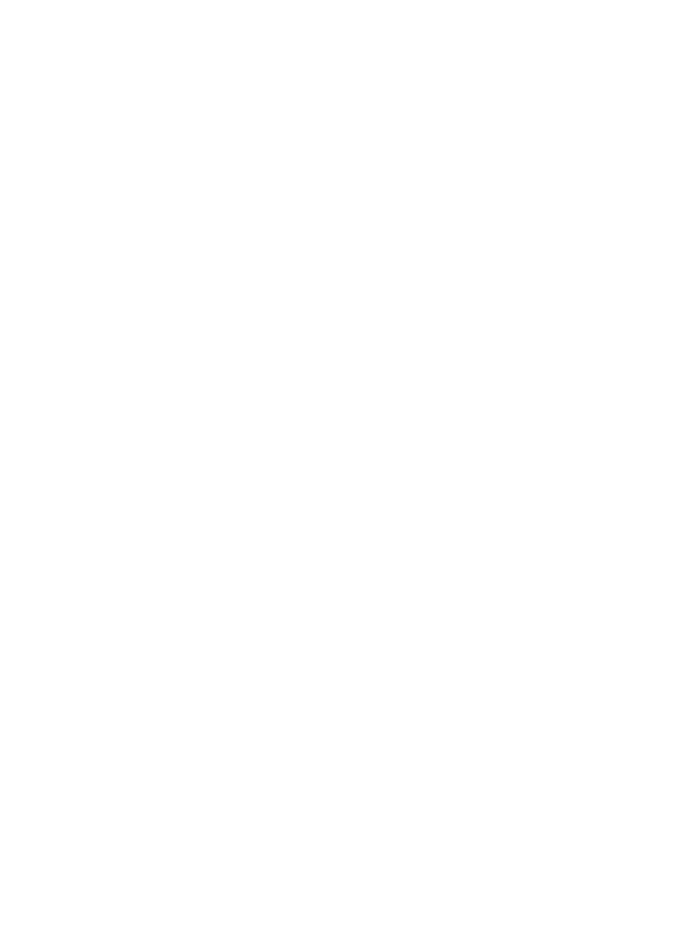
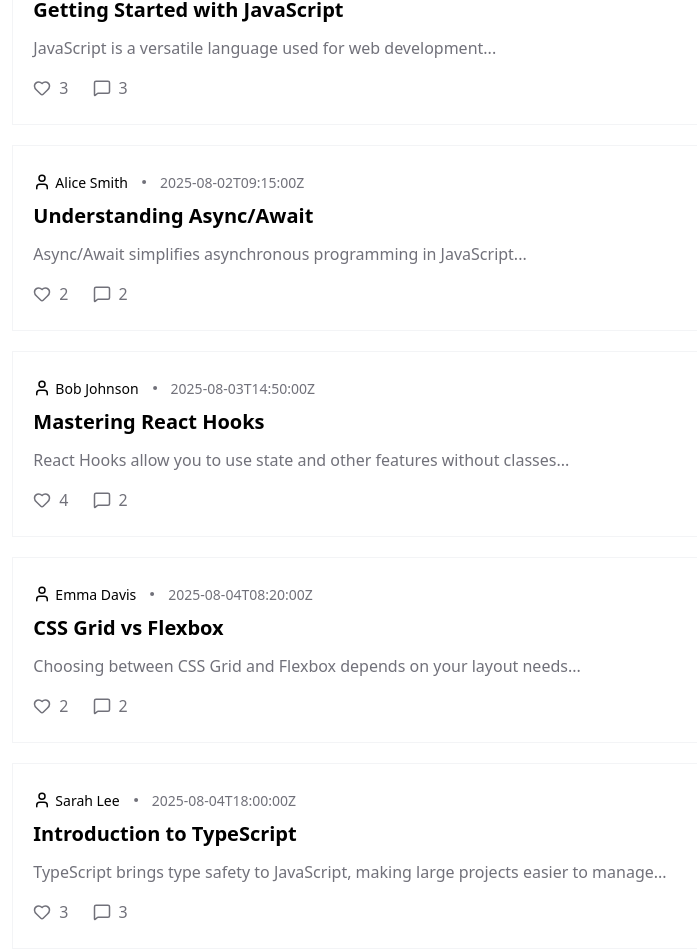
Before and after one commit to Mathmateguru/localhub-fe, a React (Vite) app: page /feeds/1 in a window 1280 px wide. Shown: the part 170-1122 px from the top of the page, without its empty margins (200-897 px from the left). Before the commit the page ends 880 px from the top, so only its background shows below. Built offline with nearby package versions, Linux system fonts and the light colour scheme; no server answers; sample sign-in values are in the browser's storage.

Commit message:
make postcard resuable

```diff
--- /dev/null
+++ b/src/components/PostCard.tsx
@@ -0,0 +1,42 @@
+import { User, Dot, Heart, MessageSquare } from 'lucide-react'
+
+
+interface Post {
+ name: string;
+ dateCreated: string;
+ title: string;
+ content: string;
+ likes: string[];
+ comments: string[];
+}
+
+interface PostCardProps {
+  post: Post
+}
+
+const PostCard = ({post}: PostCardProps) => {
+  return (
+    <div className="border border-[1px border-gray-100 h-[auto] px-5 py-6">
+      <div className='flex gap-1 text-[14px] items-center'>
+        <User size={18} />
+        <span >{post.name}</span>
+        <Dot className="text-[#71717A]" />
+        <span className="text-[#71717A]">{post.dateCreated}</span>
+      </div>
+      <div className="mt-2 mb-3 font-semibold text-xl">{post.title}</div>
+      <div className="text-[#71717A]">{post.content}</div>
+      <div className='mt-4 flex gap-6'>
+        <div className='flex items-center gap-1 text-[#71717A]'>
+          <Heart size={18} />
+          <span className="text-[#71717A] ml-1">{post.likes.length}</span>
+        </div>
+        <div className='flex items-center gap-1 text-[#71717A]'>
+          <MessageSquare size={18} />
+          <span className="text-[#71717A] ml-1">{post.comments.length}</span>
+        </div>
+      </div>
+    </div>)
+    ;
+};
+
+export default PostCard;
--- a/src/components/Sidebar/Sidebar.css
+++ b/src/components/Sidebar/Sidebar.css
@@ -1,10 +1,4 @@
 
-.side_bar{
-height: 100%;
-width: 250px;
-background-color: whitesmoke;
-
-}
 
 .row  #side_bar_icon{
 flex: 30%;
--- a/src/components/Sidebar/Sidebar.tsx
+++ b/src/components/Sidebar/Sidebar.tsx
@@ -20,7 +20,7 @@
 }
 const communities = data.data || [];
   return (
-    <div className='side_bar'>
+    <div className='bg-[#f6f3f4] w-[250px] h-screen'>
       <ul className='flex flex-col gap-2 p-3'>
        {communities.map((community) => (
         <li
--- a/src/pages/Community.tsx
+++ b/src/pages/Community.tsx
@@ -1,15 +1,65 @@
 import { useParams } from 'react-router'
 import SideBar from '../components/Sidebar/Sidebar';
+import PostCard from '../components/PostCard';
 
 const Community = () => {
     const { communityId } = useParams();
 
     return (
-        <div className='flex h-screen'   >
+        <div className='flex space-x-4 '   >
             <SideBar />
-            <span>{communityId}</span>
+            <div className='flex-1 p-4 border border-gray-100 h-full mt-3 space-y-5'>
+                {fakePosts.map(item => <PostCard post ={item}/>)}
+
+            </div>
         </div>
     )
 }
 
-export default Community
+export default Community;
+
+
+
+
+const fakePosts = [
+  {
+    name: "John Doe",
+    dateCreated: "2025-08-01T10:30:00Z",
+    title: "Getting Started with JavaScript",
+    content: "JavaScript is a versatile language used for web development...",
+    likes: ["alice", "bob", "charlie"],
+    comments: ["Great post!", "Very helpful, thanks!", "Nice explanation."]
+  },
+  {
+    name: "Alice Smith",
+    dateCreated: "2025-08-02T09:15:00Z",
+    title: "Understanding Async/Await",
+    content: "Async/Await simplifies asynchronous programming in JavaScript...",
+    likes: ["john", "emma"],
+    comments: ["This cleared my doubts!", "Good examples provided."]
+  },
+  {
+    name: "Bob Johnson",
+    dateCreated: "2025-08-03T14:50:00Z",
+    title: "Mastering React Hooks",
+    content: "React Hooks allow you to use state and other features without classes...",
+    likes: ["alice", "sarah", "john", "emma"],
+    comments: ["Hooks are awesome!", "I learned a lot here."]
+  },
+  {
+    name: "Emma Davis",
+    dateCreated: "2025-08-04T08:20:00Z",
+    title: "CSS Grid vs Flexbox",
+    content: "Choosing between CSS Grid and Flexbox depends on your layout needs...",
+    likes: ["bob", "sarah"],
+    comments: ["Thanks for the comparison!", "Very useful for beginners."]
+  },
+  {
+    name: "Sarah Lee",
+    dateCreated: "2025-08-04T18:00:00Z",
+    title: "Introduction to TypeScript",
+    content: "TypeScript brings type safety to JavaScript, making large projects easier to manage...",
+    likes: ["alice", "john", "emma"],
+    comments: ["Good intro!", "Loved the examples.", "Very beginner-friendly."]
+  }
+];
```
